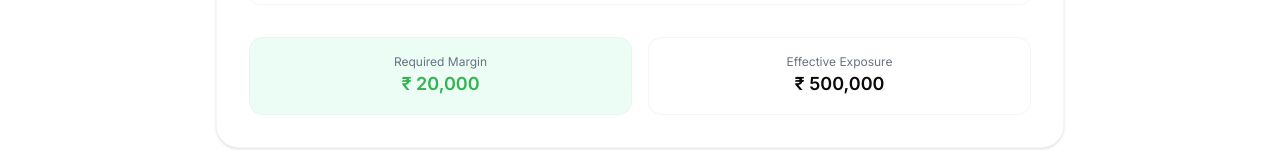
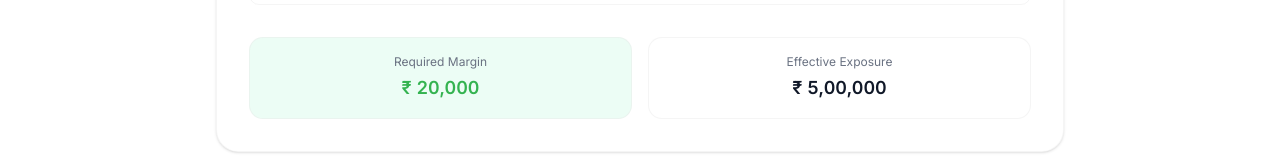
Before and after one commit to PrathmeshnPawar/arihant-website, a Next.js app: page /tools/margin in a window 1280 px wide. Shown: the part 535-695 px from the top of the page. Built offline with nearby package versions, Linux system fonts and the light colour scheme.

Commit message:
removed typescript any errors in calculators

```diff
--- a/src/app/tools/margin/equityfutures/page.tsx
+++ b/src/app/tools/margin/equityfutures/page.tsx
@@ -2,7 +2,7 @@
 
 import React, { useState, useMemo } from "react";
 import { dummyEquityFutures } from "@/utils/EquityFuturesData";
-import CalculationModal from "./CalculationModal";
+import CalculationModal, { Contract } from "./CalculationModal";
 
 /* ================= TYPES ================= */
 
@@ -33,12 +33,13 @@ function descendingComparator<T>(a: T, b: T, orderBy: keyof T) {
   return 0;
 }
 
-function getComparator<Key extends keyof any>(order: Order, orderBy: Key) {
+function getComparator<T>(
+  order: Order,
+  orderBy: keyof T,
+): (a: T, b: T) => number {
   return order === "desc"
-    ? (a: Record<Key, any>, b: Record<Key, any>) =>
-        descendingComparator(a, b, orderBy)
-    : (a: Record<Key, any>, b: Record<Key, any>) =>
-        -descendingComparator(a, b, orderBy);
+    ? (a, b) => descendingComparator(a, b, orderBy)
+    : (a, b) => -descendingComparator(a, b, orderBy);
 }
 
 /* ================= COMPONENT ================= */
@@ -47,7 +48,9 @@ export default function EquityFuturesTable() {
   const [order, setOrder] = useState<Order>("asc");
   const [orderBy, setOrderBy] = useState<keyof Row>("contract");
 
-  const [selectedContract, setSelectedContract] = useState<Row | null>(null);
+  const [selectedContract, setSelectedContract] = useState<Contract | null>(
+    null,
+  );
   const [modalOpen, setModalOpen] = useState(false);
   const [cashAvailable, setCashAvailable] = useState<number | string>(100000);
 
@@ -100,7 +103,12 @@ export default function EquityFuturesTable() {
               <tr
                 key={row.id}
                 onClick={() => {
-                  setSelectedContract(row);
+                  setSelectedContract({
+                    contract: row.contract,
+                    expiry: row.expiry,
+                    lotSize: row.lotSize,
+                    nrmlMargin: row.nrmlMargin,
+                  });
                   setModalOpen(true);
                 }}
                 className="border-t hover:bg-gray-50 cursor-pointer"
--- a/src/app/tools/margin/fno/page.tsx
+++ b/src/app/tools/margin/fno/page.tsx
@@ -227,22 +227,36 @@ export default function FnOMarginCalculator() {
 }
 
 /* ================= UI Helpers ================= */
+interface InputProps {
+  label: string;
+  value: string | number;
+  onChange: (value: string) => void;
+  type?: React.HTMLInputTypeAttribute;
+}
 
-function Input({ label, value, onChange, type = "text" }: any) {
+function Input({ label, value, onChange, type = "text" }: InputProps) {
   return (
     <div>
       <label className="text-xs text-gray-500">{label}</label>
+
       <input
         type={type}
         value={value}
         onChange={(e) => onChange(e.target.value)}
-        className="mt-1 w-full rounded-lg border border-border/40 px-3 py-2 text-sm "
+        className="mt-1 w-full rounded-lg border border-border/40 px-3 py-2 text-sm"
       />
     </div>
   );
 }
 
-function Select({ label, value, options, onChange }: any) {
+interface SelectProps {
+  label: string;
+  value: string;
+  options: string[];
+  onChange: (value: string) => void;
+}
+
+function Select({ label, value, options, onChange }: SelectProps) {
   return (
     <div>
       <label className="text-xs text-gray-500">{label}</label>
@@ -251,7 +265,7 @@ function Select({ label, value, options, onChange }: any) {
         onChange={(e) => onChange(e.target.value)}
         className="mt-1 w-full rounded-lg border border-border/40 px-3 py-2 text-sm"
       >
-        {options.map((o: any) => (
+        {options.map((o: string) => (
           <option key={o} value={o}>
             {o}
           </option>
@@ -261,7 +275,13 @@ function Select({ label, value, options, onChange }: any) {
   );
 }
 
-function Radio({ label, checked, onChange }: any) {
+interface RadioProps {
+  label: string;
+  checked: boolean;
+  onChange: () => void;
+}
+
+function Radio({ label, checked, onChange }: RadioProps) {
   return (
     <label className="flex items-center gap-2 cursor-pointer">
       <input type="radio" checked={checked} onChange={onChange} />
--- a/src/app/tools/margin/page.tsx
+++ b/src/app/tools/margin/page.tsx
@@ -6,9 +6,10 @@ import CalculatorTabs from "@/components/CalculatorTabs";
 
 export default function MarginCalculator() {
   const router = useRouter();
-  const [tradeValue, setTradeValue] = useState(100000);
-  const [leverage, setLeverage] = useState(5);
-  const [marginPct, setMarginPct] = useState(20);
+
+  const [tradeValue, setTradeValue] = useState<number>(100000);
+  const [leverage, setLeverage] = useState<number>(5);
+  const [marginPct, setMarginPct] = useState<number>(20);
 
   const { requiredMargin, exposure } = useMemo(() => {
     const requiredMargin = tradeValue * (marginPct / 100);
@@ -22,7 +23,6 @@ export default function MarginCalculator() {
 
   return (
     <section className="mx-auto max-w-4xl px-6 py-16">
-      {/*<CalculatorTabs />*/}
       <h1 className="text-4xl font-bold text-arihant-violet mb-8">
         Margin Calculator
       </h1>
@@ -38,20 +38,15 @@ export default function MarginCalculator() {
         <Field label="Margin (%)" value={marginPct} onChange={setMarginPct} />
 
         <div className="mt-8 grid grid-cols-2 gap-4">
-          <Stat
-            label="Required Margin"
-            value={`₹ ${requiredMargin.toLocaleString()}`}
-            highlight
-          />
-          <Stat
-            label="Effective Exposure"
-            value={`₹ ${exposure.toLocaleString()}`}
-          />
+          <Stat label="Required Margin" value={requiredMargin} highlight />
+          <Stat label="Effective Exposure" value={exposure} />
         </div>
       </div>
+
       <div className="mt-6">
         <CalculatorTabs />
       </div>
+
       <div className="mt-10 rounded-2xl border border-border/40 bg-white p-6 text-sm text-gray-600 shadow-sm">
         <h3 className="text-base font-semibold text-arihant-violet mb-3">
           How this calculator works
@@ -78,12 +73,23 @@ export default function MarginCalculator() {
   );
 }
 
-function Field({ label, value, onChange, prefix }: any) {
+/* ================= Field ================= */
+
+interface FieldProps {
+  label: string;
+  value: number;
+  onChange: (value: number) => void;
+  prefix?: string;
+}
+
+function Field({ label, value, onChange, prefix }: FieldProps) {
   return (
     <div className="mb-5">
       <label className="text-sm font-medium text-gray-700">{label}</label>
+
       <div className="mt-1 flex items-center rounded-lg border border-border/40 px-4">
         {prefix && <span className="text-gray-500 mr-2">{prefix}</span>}
+
         <input
           type="number"
           value={value}
@@ -95,18 +101,29 @@ function Field({ label, value, onChange, prefix }: any) {
   );
 }
 
-function Stat({ label, value, highlight }: any) {
+/* ================= Stat ================= */
+
+interface StatProps {
+  label: string;
+  value: number;
+  highlight?: boolean;
+}
+
+function Stat({ label, value, highlight }: StatProps) {
   return (
     <div
-      className={`rounded-xl border border-border/40 p-4 text-center ${
+      className={`rounded-xl border border-border/40 p-4 text-center transition ${
         highlight ? "bg-emerald-50" : "bg-white"
       }`}
     >
-      <p className="text-xs text-gray-500">{label}</p>
+      <p className="text-xs text-gray-500 mb-1">{label}</p>
+
       <p
-        className={`text-lg font-semibold ${highlight ? "text-arihant-green" : ""}`}
+        className={`text-lg font-semibold tabular-nums ${
+          highlight ? "text-arihant-green" : "text-gray-900"
+        }`}
       >
-        {value}
+        ₹ {value.toLocaleString("en-IN")}
       </p>
     </div>
   );
```
